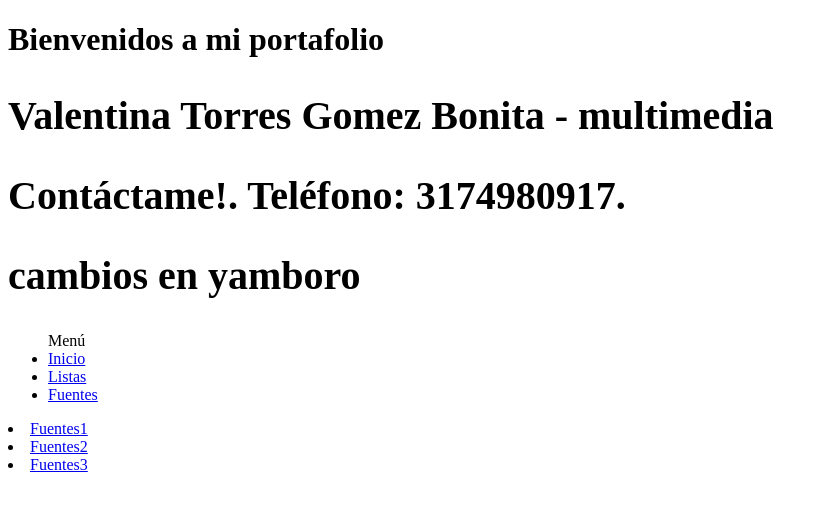
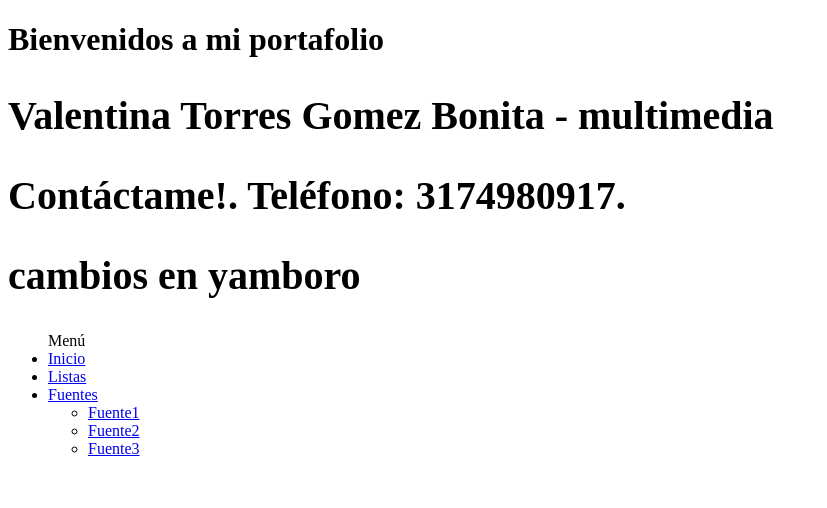
Before and after one commit to TinaTorres122/miportafolio, a plain HTML site: page index.html in a window 1280 px wide. Shown: the whole page, without its empty margins (0-827 px from the left). Drawn offline with Linux system fonts and the light colour scheme.

Commit message:
add fuente1

```diff
--- a/index.html
+++ b/index.html
@@ -13,15 +13,16 @@
 <h2>Contáctame!. Teléfono: 3174980917.</h2>
 <h2>cambios en yamboro</h2>
 <ul>Menú
-
     <li><a href="inicio.html">Inicio</a></li>
     <li><a href="listas.html">Listas</a></li>
-    <li><a href="fuentes.html">Fuentes</a></li>
+    <li><a href="fuentes.html">Fuentes</a>
+        <ul>
+            <li><a href="fuente1.html">Fuente1</a></li>
+            <li><a href="fuente2.html">Fuente2</a></li>
+            <li><a href="fuente3.html">Fuente3</a></li>
+        </ul>
+    </li>
 </ul>
-
-<li><a href="fuentes1.html">Fuentes1</a></li>
-<li><a href="fuentes2.html">Fuentes2</a></li>
-<li><a href="fuentes3.html">Fuentes3</a></li>
 
 
 
```
Also changed, not shown: fuente2.html (+13 -0 lines), css/fuente2.css (added).
